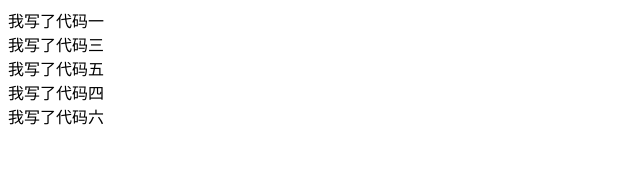
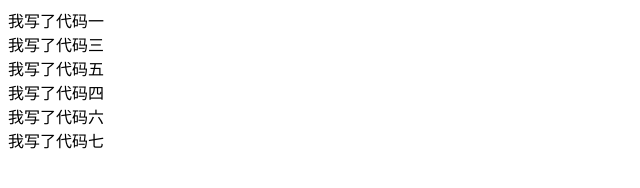
Before and after one commit to wuhao2019888/test, a plain HTML site: page index.html in a window 1280 px wide. Shown: the whole page, without its empty margins (0-640 px from the left). Drawn offline with Linux system fonts and the light colour scheme.

Commit message:
我写了代码七

```diff
--- a/index.html
+++ b/index.html
@@ -12,5 +12,6 @@
   <div>我写了代码五</div>
   <div>我写了代码四</div>
   <div>我写了代码六</div>
+  <div>我写了代码七</div>
 </body>
 </html>
```
